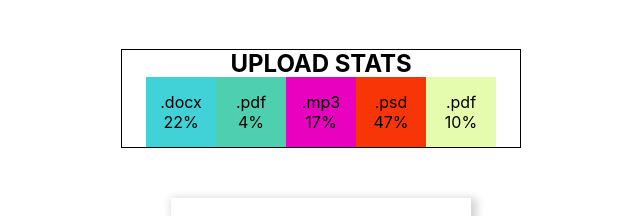
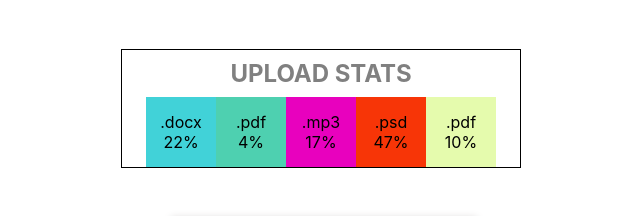
Before and after one commit to MariaTrofimovaa/goit-react-hw-01-components, a React (Create React App) app: page / in a window 1280 px wide. Shown: the part 399-615 px from the top of the page, without its empty margins (319-959 px from the left). Built offline with nearby package versions, Linux system fonts and the light colour scheme; grey boxes are pictures that could not be loaded.

Commit message:
fixed Statistic component

```diff
--- a/src/Components/profile/Profile.js
+++ b/src/Components/profile/Profile.js
@@ -32,7 +32,7 @@ Profile.defaultProps = {
 };
 
 Profile.propTypes = {
-  avatar: PropTypes.string,
+  avatar: PropTypes.string.isRequired,
   name: PropTypes.string.isRequired,
   tag: PropTypes.string.isRequired,
   location: PropTypes.string.isRequired,
--- a/src/Components/statistics/Statistics.js
+++ b/src/Components/statistics/Statistics.js
@@ -6,9 +6,7 @@ import styles from "./Statistics.module.css";
 const Statistics = ({ title, stats }) => {
   return (
     <section className={styles.statistics}>
-      {title !== undefined && title !== null && title !== 0 && (
-        <h2 className="title">{title}</h2>
-      )}
+      {title && <h2 className={styles.title}>{title}</h2>}
       <ul className={styles.list}>
         {stats.map((stat) => {
           return <StatisticsListItem key={stat.id} {...stat} />;
```
